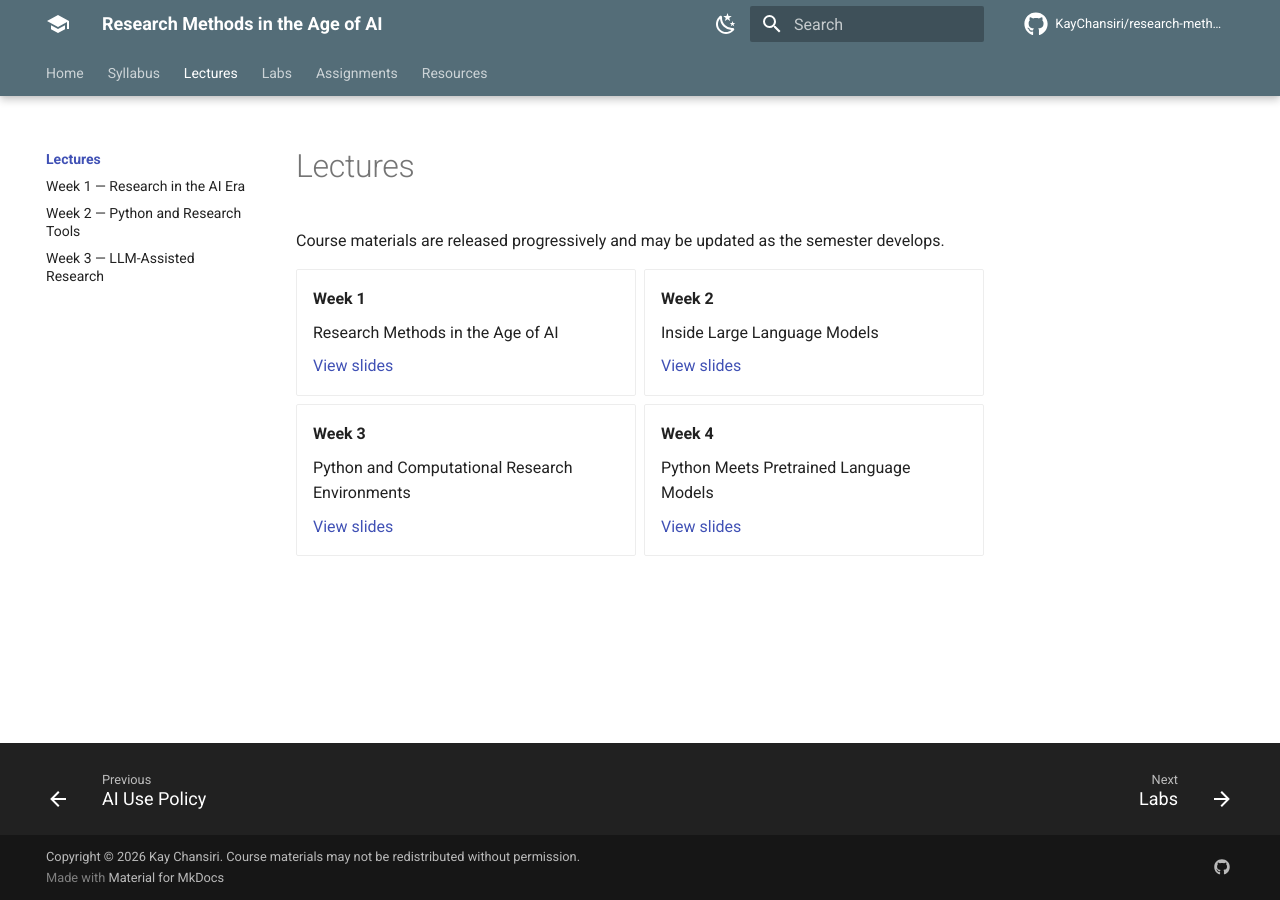
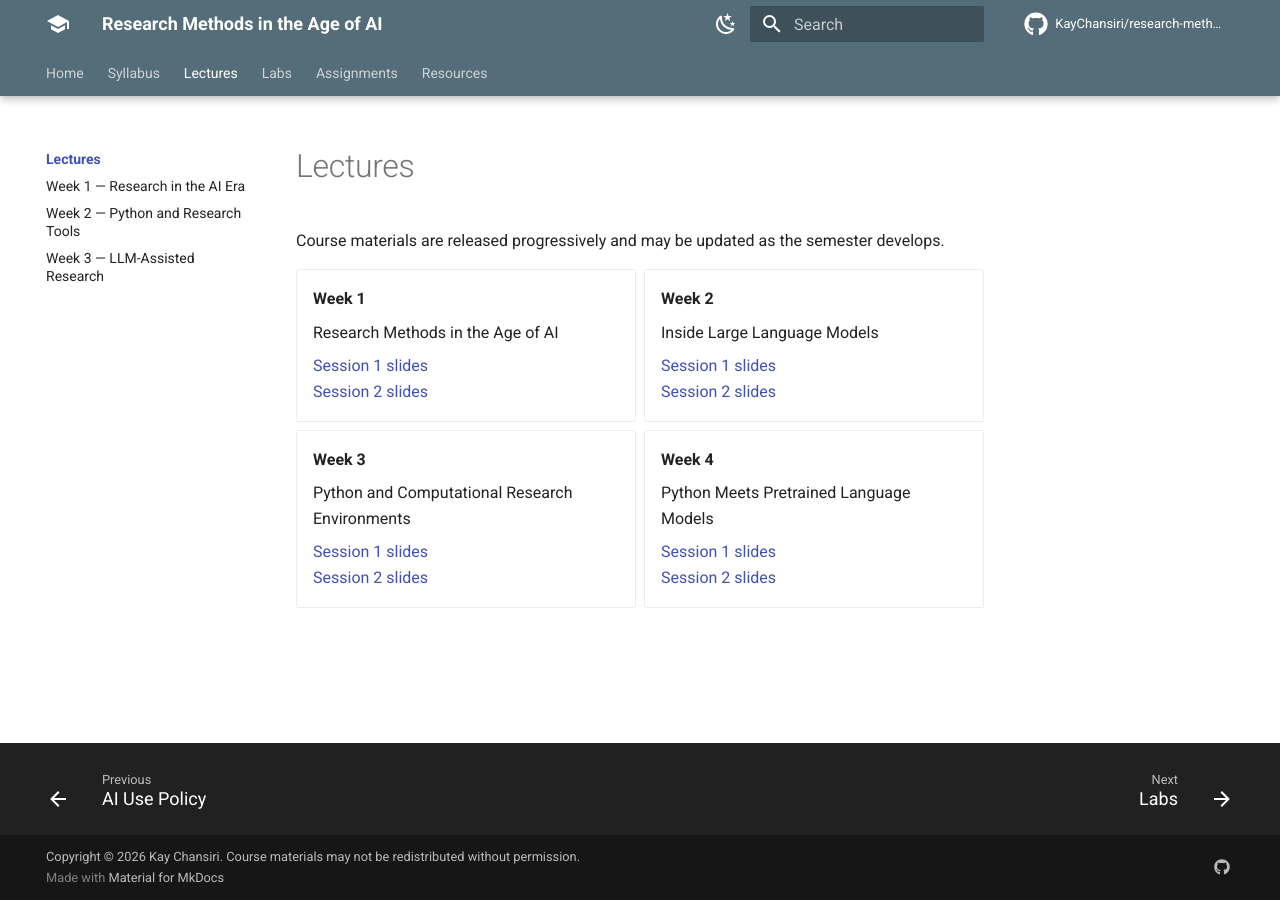
Before and after one commit to KayChansiri/jour-701-AI-research-methods, an MkDocs documentation site: the page built from docs/lectures/index.md, in a window 1280 px wide. Built offline with MkDocs 1.6.1 and Material for MkDocs 9.7.7, drawn with Linux system fonts in a browser that asks for light colours; comment, search, counter and statistics services are not loaded.

Commit message:
Update index.md

```diff
--- a/docs/lectures/index.md
+++ b/docs/lectures/index.md
@@ -8,24 +8,28 @@ Course materials are released progressively and may be updated as the semester d
 
     Research Methods in the Age of AI
 
-    [View slides](week-01.pdf)
+    [Session 1 slides](week-0101.pdf)
+    [Session 2 slides](week-0102.pdf)
 
 -   **Week 2**
 
     Inside Large Language Models
 
-    [View slides](week-02.pdf)
+    [Session 1 slides](week-0201.pdf)
+    [Session 2 slides](week-0202.pdf)
 
 -   **Week 3**
 
     Python and Computational Research Environments
 
-    [View slides](week-03.pdf)
+    [Session 1 slides](week-0301.pdf)
+    [Session 2 slides](week-0302.pdf)
 
 -   **Week 4**
 
     Python Meets Pretrained Language Models
 
-    [View slides](week-04.pdf)
+    [Session 1 slides](week-0401.pdf)
+    [Session 2 slides](week-0402.pdf)
 
 </div>
```
